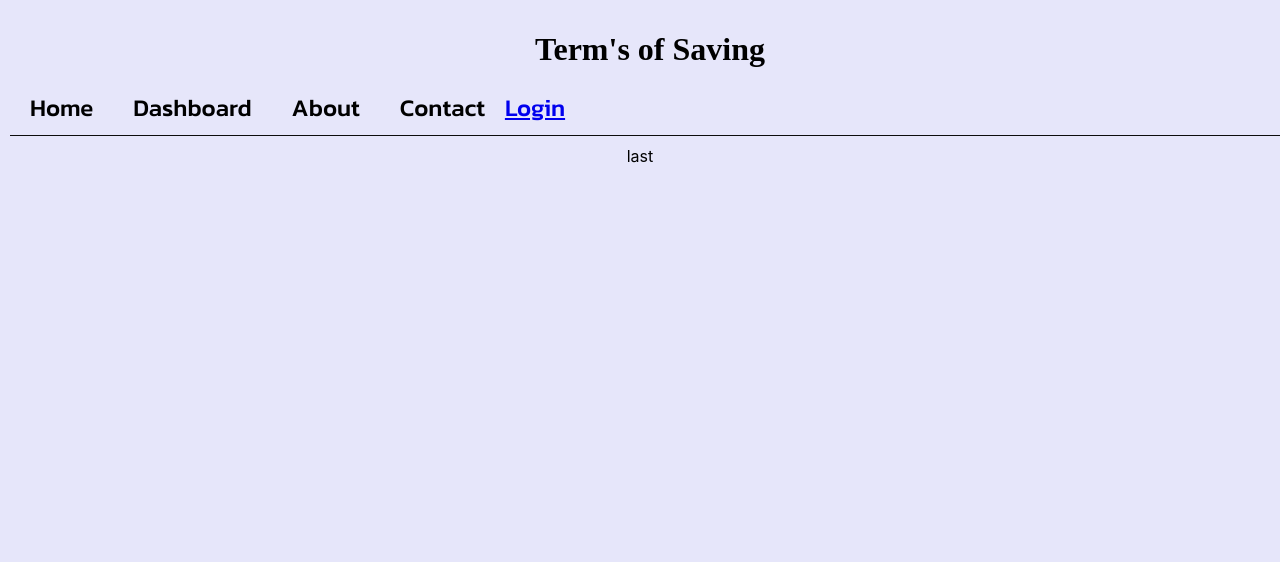
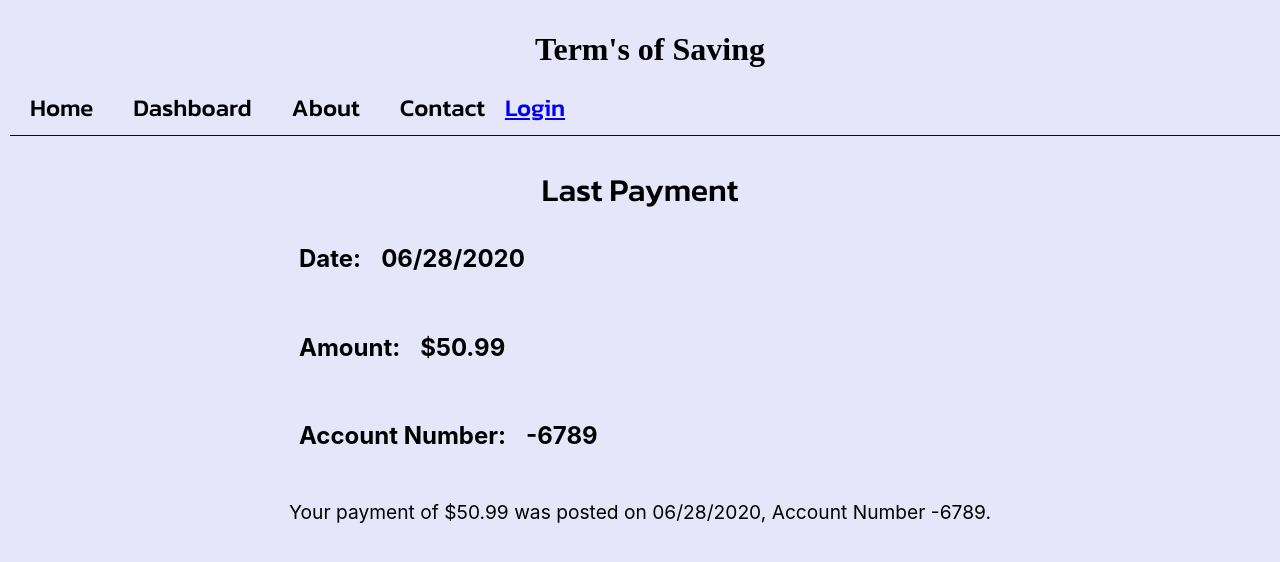
Before and after one commit to estelo2jz/terms-savings-app, a React (Create React App) app: page /last in a window 1280 px wide. Shown: the top 562 px of the page. Built offline with nearby package versions, Linux system fonts and the light colour scheme; a web font is replaced by a local one.

Commit message:
added navlinks to dashboard component

```diff
--- a/public/index.html
+++ b/public/index.html
@@ -9,6 +9,7 @@
       name="description"
       content="Web site created using create-react-app"
     />
+    <link href="https://fonts.googleapis.com/css2?family=Lobster&family=Montserrat&family=Roboto+Mono:wght@400;500&display=swap" rel="stylesheet">
     <link rel="apple-touch-icon" href="%PUBLIC_URL%/logo192.png" />
     <link rel="manifest" href="%PUBLIC_URL%/manifest.json" />
     <link href="https://fonts.googleapis.com/css2?family=Trade+Winds&display=swap" rel="stylesheet">
--- a/src/components/pages/dashboard.js
+++ b/src/components/pages/dashboard.js
@@ -17,10 +17,9 @@ export default class Dashboard extends Component {
   render() {
     return (
       <Router>
-        <div className="dashboard-container">
-          <h1>Dashboard</h1>
+        <div className="dashboard">
           <DashNav />
-          <div className="dashboard-space-one">
+          {/* <div className="dashboard-space-one">
             <div className="dashboard-space-container">
               <div className="dashboard-space-two">
                 <div className="dashboard-heading">Next Payment</div>
@@ -82,7 +81,7 @@ export default class Dashboard extends Component {
                 </div>
               </div>
             </div>
-          </div>
+          </div> */}
 
           <Switch>
             <Route exact path="/" />
--- a/src/components/pages/dashpages/accountdetails.js
+++ b/src/components/pages/dashpages/accountdetails.js
@@ -1,9 +1,37 @@
 import React from 'react'
 
 const AccountDetails = () => {
+  const date = "06/28/2020";
+  const amount = 1225.99
+  const account = "6789"
   return (
-    <div>
-      Account Details
+    <div className="dashboard-space-two">
+      <div className="dashboard-heading">Account Details</div>
+      <div className="dashboard-info">
+        <div className="dashboard-flex">
+          <div>
+            <div>
+              <h2 className="dashboard-date">Date: </h2>
+            </div>
+            <div>
+              <h2>{date}</h2>
+            </div>
+          </div>
+          <div>
+            <div>
+              <h2 className="dashboard-account">Account Number: </h2>
+            </div>
+            <div>
+              <h2>-{account}</h2>
+            </div>
+          </div>
+          <div>
+            <p>
+              If you have any Questions about your account Please contact us.
+            </p>
+          </div>
+        </div>
+      </div>
     </div>
   )
 }
--- a/src/components/pages/dashpages/dashnav.js
+++ b/src/components/pages/dashpages/dashnav.js
@@ -5,13 +5,25 @@ import { NavLink } from 'react-router-dom';
 class DashNav extends Component {
   render() {
     return (
-      <div>
-        <NavLink to="/last">Account Details</NavLink>
-        <NavLink to="/totalearn">Total Earnings</NavLink>
-        <NavLink to="/last">Last Payment</NavLink>
-        <NavLink to="/next">Next Payment</NavLink>
-        <NavLink to="/roster">Roster</NavLink>
-        <NavLink to="/settings">Settings</NavLink>
+      <div className="dashboard-container">
+        <div className="dashboard-links">
+          <NavLink to="/accountdetails" activeClassName="nav-link-active">Account Details</NavLink>
+        </div>
+        <div className="dashboard-links">
+          <NavLink to="/totalearn" activeClassName="nav-link-active">Total Earnings</NavLink>
+        </div>
+        <div className="dashboard-links">
+          <NavLink to="/last" activeClassName="nav-link-active">Last Payment</NavLink>
+        </div>
+        <div className="dashboard-links">
+          <NavLink to="/next" activeClassName="nav-link-active">Next Payment</NavLink>
+        </div>
+        <div className="dashboard-links">
+          <NavLink to="/roster" activeClassName="nav-link-active">Roster</NavLink>
+        </div>
+        <div className="dashboard-links">
+          <NavLink to="/settings" activeClassName="nav-link-active">Settings</NavLink>
+        </div>
       </div>
     )
   }
--- a/src/components/pages/dashpages/last.js
+++ b/src/components/pages/dashpages/last.js
@@ -1,9 +1,45 @@
 import React from 'react'
 
 const Last = () => {
+  const date = "06/28/2020";
+  const amount = 50.99
+  const account = "6789"
   return (
-    <div>
-      last
+    <div className="dashboard-space-two">
+      <div className="dashboard-heading">Last Payment</div>
+      <div className="dashboard-info">
+        <div className="dashboard-flex">
+          <div>
+            <div>
+              <h2 className="dashboard-date">Date: </h2>
+            </div>
+            <div>
+              <h2>{date}</h2>
+            </div>
+          </div>
+          <div>
+            <div>
+              <h2 className="dashboard-account">Amount: </h2>
+            </div>
+            <div>
+              <h2>${amount}</h2>
+            </div>
+          </div>
+          <div>
+            <div>
+              <h2 className="dashboard-account">Account Number: </h2>
+            </div>
+            <div>
+              <h2>-{account}</h2>
+            </div>
+          </div>
+          <div>
+            <p>
+              Your payment of ${amount} was posted on 06/28/2020, Account Number -{account}.
+            </p>
+          </div>
+        </div>
+      </div>
     </div>
   )
 }
--- a/src/components/pages/dashpages/next.js
+++ b/src/components/pages/dashpages/next.js
@@ -1,9 +1,45 @@
 import React from 'react'
 
 const Next = () => {
+  const date = "07/28/2020";
+  const amount = 35.99
+  const account = "6789"
   return (
-    <div>
-      next
+    <div className="dashboard-space-two">
+      <div className="dashboard-heading">Next Payment</div>
+      <div className="dashboard-info">
+        <div className="dashboard-flex">
+          <div>
+            <div>
+              <h2 className="dashboard-date">Date: </h2>
+            </div>
+            <div>
+              <h2>{date}</h2>
+            </div>
+          </div>
+          <div>
+            <div>
+              <h2 className="dashboard-account">Amount: </h2>
+            </div>
+            <div>
+              <h2>${amount}</h2>
+            </div>
+          </div>
+          <div>
+            <div>
+              <h2 className="dashboard-account">Account Number: </h2>
+            </div>
+            <div>
+              <h2>-{account}</h2>
+            </div>
+          </div>
+          <div>
+            <p>
+              Your next payment of ${amount} is due on 07/28/2020.
+            </p>
+          </div>
+        </div>
+      </div>
     </div>
   )
 }
--- a/src/components/pages/dashpages/roster.js
+++ b/src/components/pages/dashpages/roster.js
@@ -2,8 +2,16 @@ import React from 'react'
 
 const Roster = () => {
   return (
-    <div>
-      roster
+    <div className="dashboard-space-two">
+      <div className="dashboard-heading">Roster</div>
+      <div className="dashboard-info">
+        <div className="dashboard-flex">
+          <p>
+            Coloring book echo park distillery, live-edge mustache taxidermy direct trade.
+            Unicorn freegan DIY locavore offal taiyaki fixie kombucha banh mi synth marfa plaid poke food truck.
+          </p>
+        </div>
+      </div>
     </div>
   )
 }
--- a/src/components/pages/dashpages/settings.js
+++ b/src/components/pages/dashpages/settings.js
@@ -2,8 +2,16 @@ import React from 'react'
 
 const Settings = () => {
   return (
-    <div>
-      settings
+    <div className="dashboard-space-two">
+      <div className="dashboard-heading">Settings</div>
+      <div className="dashboard-info">
+        <div className="dashboard-flex">
+          <p>
+            I'm baby unicorn hexagon palo santo man braid single-origin coffee
+            enamel pin mumblecore. Echo park hell of messenger bag 3 wolf moon.
+          </p>
+        </div>
+      </div>
     </div>
   )
 }
--- a/src/components/pages/dashpages/totalearn.js
+++ b/src/components/pages/dashpages/totalearn.js
@@ -1,9 +1,51 @@
 import React from 'react'
 
 const TotalEarn = () => {
+  const date = "06/11/2020";
+  const amount = 1225.99
+  const prevamount = 800.63
+  const account = "6789"
   return (
-    <div>
-      total earnings
+    <div className="dashboard-space-two">
+      <div className="dashboard-heading">Next Payment</div>
+      <div className="dashboard-info">
+        <div className="dashboard-flex">
+          <div>
+            <div>
+              <h2 className="dashboard-date">Date: </h2>
+            </div>
+            <div>
+              <h2>{date}</h2>
+            </div>
+          </div>
+          <div>
+            <div>
+              <h2 className="dashboard-account">Amount Total Earn: </h2>
+            </div>
+            <div>
+              <h2>${amount}</h2>
+            </div>
+          </div>
+          <div>
+            <div>
+              <h2 className="dashboard-account">Account Number: </h2>
+            </div>
+            <div>
+              <h2>-{account}</h2>
+            </div>
+          </div>
+          <div>
+            <p>
+              Your total earnings from this month was {amount}.
+            </p>
+          </div>
+          <div>
+            <p>
+            Your total earnings from last month was {prevamount}.
+            </p>
+          </div>
+        </div>
+      </div>
     </div>
   )
 }
--- a/src/styles/pageStyles/dashboard.scss
+++ b/src/styles/pageStyles/dashboard.scss
@@ -1,55 +1,74 @@
-.dashboard-container {
+// DASHBOARD
+.dashboard {
   display: block;
 
   h3 {
     color: darkcyan;
   }
+}
 
-  .dashboard-space-one {
-    display: grid;
-    grid-template-columns: 1fr 1fr;
-    grid-template-rows: 2fr 2fr;
-    justify-content: center;
-    height: 500px;
-    width: 100%;
+// DASHBOARD NAV
+.dashboard-container {
+  display: flex;
+  justify-content: center;
+  align-content: center;
+  padding: 10px;
+  background: black;
+  // border-bottom: 1.5px solid #48D1CC;
 
-    // .dashboard-space-container {
-    //   display: grid;
+  .dashboard-links {
+    font-size: 1.2em;
+    padding: 10px;
+    font-family: 'Kanit', sans-serif;
 
-    // }
 
-    .dashboard-space-two {
-      padding: 20px;
-      height: 20vh;
+    a {
+      text-decoration: none;
+      color: white;
 
-      .dashboard-heading {
-        @include base-border-radius();
-        display: grid;
-        justify-content: center;
-        align-items: center;
-        height: 10%;
-        padding: 10px;
-        margin-bottom: 5px;
-        background-color: black;
-        color: white;
-        font-weight: 700;
-        // border: 1px solid rgb(0, 0, 0);
+      &:hover {
+        color: #48D1CC;
       }
+    }
+    .nav-link-active {
+      color: #48D1CC;
+    }
+  }
+}
 
-      .dashboard-info {
-        @include base-border-radius();
-        padding: 5px 30px;
-        background-color: #c3c3eb;
-        border-top-left-radius: 25px;
-        height: 70%;
+// DASHBOARD PAGES
+.dashboard-space-two {
+  height: 90vh;
+  padding: 20px;
+  .dashboard-heading {
+    font-size: 2em;
+    font-family: 'Kanit', sans-serif;
+  }
 
-        p {
-          height: 50%;
+  .dashboard-info {
+
+    .dashboard-flex {
+      display: grid;
+      justify-content: center;
+      div {
+        display: flex;
+        h2  {
           padding: 10px;
         }
       }
+
+      .dashboard-date {
+      }
+      .dashboard-account {
+      }
+    }
+    p {
+      height: 30px;
+      width: 100%;
+      font-size: 1.2em;
     }
   }
+
 }
 
 @media(max-width: 500px) {
```
